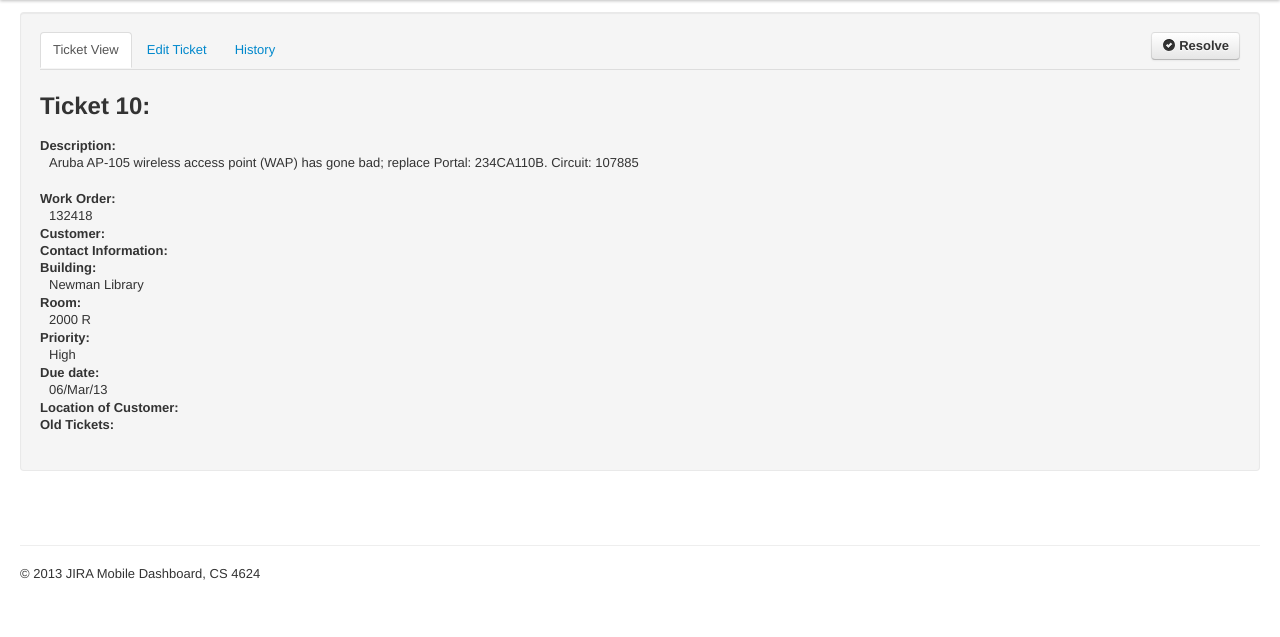
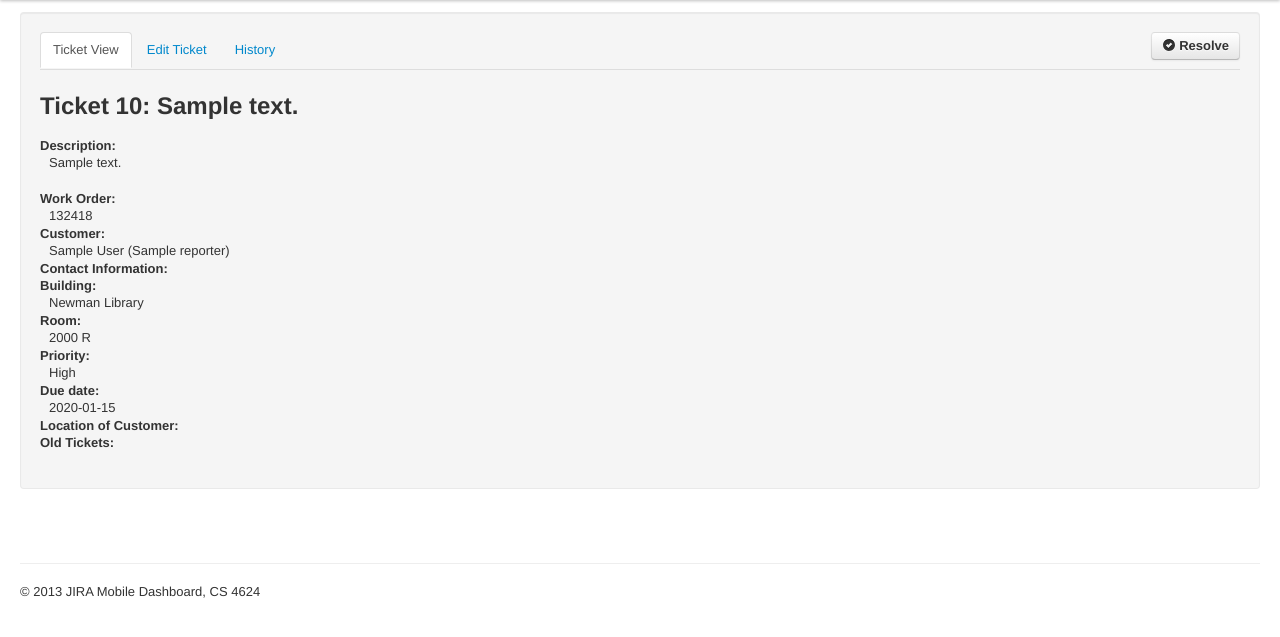
Before and after one commit to mutantmonkey/mobiletickets, a Flask app: template mobiletickets/templates/ticketview.html in a window 1280 px wide. Shown: the part 48-685 px from the top of the page. Run offline with Flask 2, Linux system fonts and the light colour scheme; the template is opened without the code that fills it: most values are stand-ins (such as "Sample title", 1, 10 or a date in 2020); parts of the project's set-up code (start-up, migrations or seed data) failed here and were passed over; some libraries are stand-ins or nearby versions.

Commit message:
add some dynamic fields to ticket view

```diff
--- a/mobiletickets/templates/ticketview.html
+++ b/mobiletickets/templates/ticketview.html
@@ -9,14 +9,14 @@
 			</ul>
 			<div id="myTabContent" class="tab-content">
 				<div class="tab-pane active in" id="home">
-					<h2>Ticket 10:</h2>
+					<h2>Ticket 10: {{ issue.summary }}</h2>
 					<dl>
 						<dt>Description: </dt>
-						<dd>Aruba AP-105 wireless access point (WAP) has gone bad; replace Portal: 234CA110B. Circuit: 107885 </dd><br>
+						<dd>{{ issue.description }}</dd><br>
 						<dt>Work Order: </dt>
 						<dd>132418</dd>
 						<dt>Customer: </dt>
-						<dd></dd>
+						<dd>{{ issue.reporter.displayName }} ({{ issue.reporter.name }})</dd>
 						<dt>Contact Information: </dt>
 						<dd></dd>
 						<dt>Building: </dt>
@@ -26,7 +26,7 @@
 						<dt>Priority: </dt>
 						<dd>High</dd>
 						<dt>Due date: </dt>
-						<dd>06/Mar/13</dd>
+						<dd>{{ issue.duedate }}</dd>
 						<dt>Location of Customer: </dt>
 						<dd></dd>
 						<dt>Old Tickets: </dt>
@@ -35,7 +35,7 @@
 				<div class="tab-pane fade" id="edit">
 				<form id="tab2">
 						<label>Description</label>
-						<input type="text" value="Aruba AP-105 wireless access point (WAP) has gone bad; replace Portal: 234CA110B. Circuit: 107885 " class="input-xlarge">
+						<input type="text" value="{{ issue.description }}" class="input-xlarge">
 						<label>Customer</label>
 						<input type="text" value="" class="input-xlarge">
 						<label>Contact Information</label>
@@ -116,9 +116,9 @@
   	  <div class="tab-pane fade" id="history">
 				<dl>
 					<dt>User:</dt>
-					<dd>Kimberley Homer</dd>
+					<dd>{{ issue.reporter.displayName }} ({{ issue.reporter.name }})</dd>
 					<dt>Timestamp</dt>
-					<dd>05/Mar/13 11:40</dd>
+					<dd>{{ issue.updated }}</dd>
 				</dl>
 			</div>
 		</div>
```
